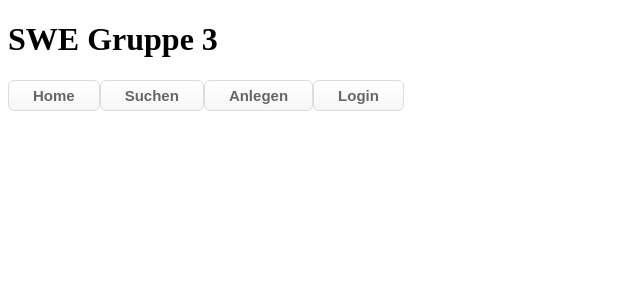
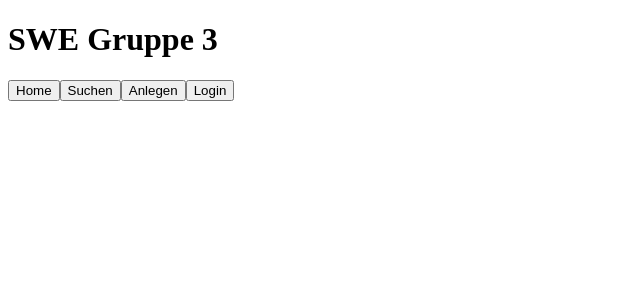
Before and after one commit to JuliusM123/web-Anwendung, an Angular app: page / in a window 1280 px wide. Shown: the top 300 px of the page, without its empty margins (0-640 px from the left). Built offline with nearby package versions, Linux system fonts and the light colour scheme.

Commit message:
fix: DaisyUI Buttons

```diff
--- a/src/app/app.component.html
+++ b/src/app/app.component.html
@@ -1,10 +1,10 @@
 <h1>SWE Gruppe 3</h1>
 
 <nav>
-  <a class="button" routerLink="/">Home</a>
-  <a class="button" routerLink="/suchen">Suchen</a>
-  <a class="button" routerLink="/anlegen">Anlegen</a>
-  <a class="button" routerLink="/login">Login</a>
+  <button class="btn" routerLink="/">Home</button>
+  <button class="btn" routerLink="/suchen">Suchen</button>
+  <button class="btn" routerLink="/anlegen">Anlegen</button>
+  <button class="btn" routerLink="/login">Login</button>
 </nav>
 
 <router-outlet></router-outlet>
```
